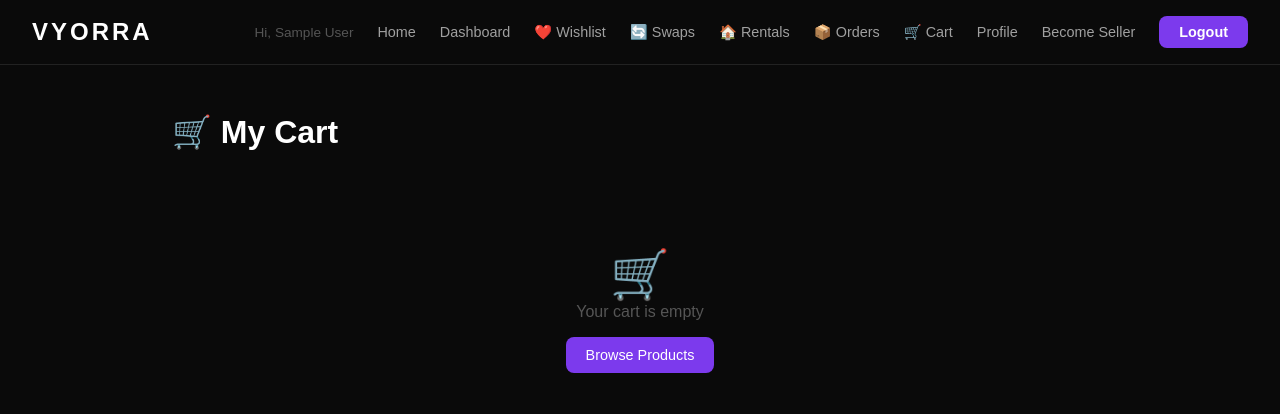
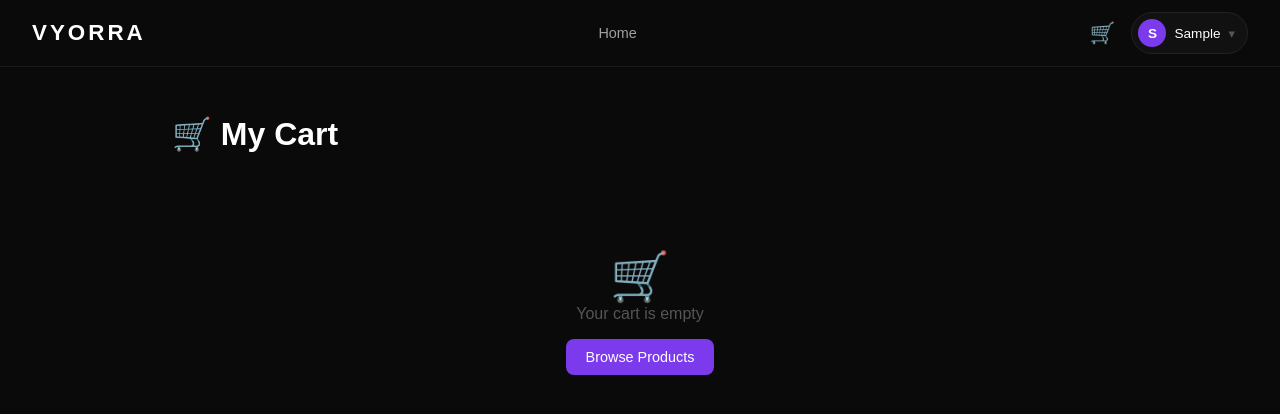
Before and after one commit to shivanianil8/mern-frontend, a React (Vite) app: page /cart in a window 1280 px wide. Shown: the top 414 px of the page. Built offline with nearby package versions, Linux system fonts and the light colour scheme; sample sign-in values are in the browser's storage.

Commit message:
premium navbar with dropdown menu

```diff
--- a/src/components/Navbar.jsx
+++ b/src/components/Navbar.jsx
@@ -1,22 +1,36 @@
-import { useState } from "react"
+import { useState, useRef, useEffect } from "react"
 import { Link, useNavigate } from "react-router-dom"
 import axios from "axios"
 import BASE_URL from "../api.js"
 import "../App.css"
 
 export default function Navbar() {
-  const navigate        = useNavigate()
-  const token           = localStorage.getItem("token")
-  const user            = JSON.parse(localStorage.getItem("user"))
-  const [open, setOpen] = useState(false)
+  const navigate          = useNavigate()
+  const token             = localStorage.getItem("token")
+  const user              = JSON.parse(localStorage.getItem("user"))
+  const [open, setOpen]   = useState(false)
+  const [dropdown, setDropdown] = useState(false)
+  const dropdownRef       = useRef(null)
 
-  const cart    = JSON.parse(localStorage.getItem("cart") || "[]")
+  const cart      = JSON.parse(localStorage.getItem("cart") || "[]")
   const cartCount = cart.reduce((sum, item) => sum + item.quantity, 0)
+
+  // Close dropdown when clicking outside
+  useEffect(() => {
+    const handleClick = (e) => {
+      if (dropdownRef.current && !dropdownRef.current.contains(e.target)) {
+        setDropdown(false)
+      }
+    }
+    document.addEventListener("mousedown", handleClick)
+    return () => document.removeEventListener("mousedown", handleClick)
+  }, [])
 
   const handleLogout = () => {
     localStorage.clear()
     navigate("/login")
     setOpen(false)
+    setDropdown(false)
   }
 
   const switchMode = async () => {
@@ -36,66 +50,107 @@ export default function Navbar() {
 
   return (
     <nav style={styles.nav}>
+      {/* Logo */}
       <Link to="/" style={styles.logo}>Vyorra</Link>
 
-      {/* Desktop Links */}
-      <div className="desktop-links">
+      {/* Desktop Center Links */}
+      <div className="desktop-links" style={{ gap: "2rem" }}>
         {token ? (
           <>
-            <span style={styles.welcome}>Hi, {user?.name}</span>
-
             <Link to="/" style={styles.link}>Home</Link>
 
-            <Link to="/dashboard" style={styles.link}>Dashboard</Link>
-
             {user?.activeMode === 'seller' && (
-              <Link to="/products" style={styles.link}>My Products</Link>
+              <>
+                <Link to="/products"    style={styles.link}>My Products</Link>
+                <Link to="/add-product" style={styles.link}>Add Product</Link>
+                <Link to="/seller-dashboard" style={styles.link}>Seller Dashboard</Link>
+              </>
             )}
-
-            <Link to="/wishlist" style={styles.link}>❤️ Wishlist</Link>
-
-            <Link to="/swap-requests" style={styles.link}>🔄 Swaps</Link>
-
-            <Link to="/my-rentals" style={styles.link}>🏠 Rentals</Link>
-
-            <Link to="/my-orders" style={styles.link}>📦 Orders</Link>
-
-            <Link to="/cart" style={styles.cartLink}>
-              🛒 Cart {cartCount > 0 && <span style={styles.cartBadge}>{cartCount}</span>}
-            </Link>
-
-            {user?.activeMode === 'seller' && (
-              <Link to="/add-product" style={styles.link}>Add Product</Link>
-            )}
-
-            {user?.activeMode === 'seller' ? (
-              <>
-                <Link to="/seller-dashboard" style={styles.link}>Seller Dashboard</Link>
-                <Link to="/profile" style={styles.link}>Profile</Link>
-                <button onClick={switchMode} style={styles.switchBtn}>
-                  👤 Buyer Mode
-                </button>
           </>
         ) : (
           <>
-                <Link to="/profile" style={styles.link}>Profile</Link>
-                {user?.isSeller ? (
-                  <button onClick={switchMode} style={styles.switchBtn}>
-                    🏪 Seller Mode
-                  </button>
-                ) : (
-                  <Link to="/become-seller" style={styles.link}>Become Seller</Link>
-                )}
+            <Link to="/" style={styles.link}>Home</Link>
           </>
         )}
+      </div>
 
-            <button onClick={handleLogout} style={styles.btn}>Logout</button>
+      {/* Desktop Right */}
+      <div style={styles.rightSection}>
+        {token ? (
+          <>
+            {/* Cart */}
+            <Link to="/cart" style={styles.cartBtn}>
+              🛒
+              {cartCount > 0 && <span style={styles.cartBadge}>{cartCount}</span>}
+            </Link>
+
+            {/* Profile Dropdown */}
+            <div style={styles.dropdownWrap} ref={dropdownRef}>
+              <button
+                style={styles.profileBtn}
+                onClick={() => setDropdown(!dropdown)}
+              >
+                <div style={styles.avatar}>
+                  {user?.name?.charAt(0).toUpperCase()}
+                </div>
+                <span style={styles.userName}>{user?.name?.split(" ")[0]}</span>
+                <span style={{ color: "#555", fontSize: "0.8rem" }}>▾</span>
+              </button>
+
+              {dropdown && (
+                <div style={styles.dropdown}>
+                  {/* Mode Badge */}
+                  <div style={styles.modeBadge}>
+                    {user?.activeMode === 'seller' ? '🏪 Seller Mode' : '🛍️ Buyer Mode'}
+                  </div>
+
+                  <Link to="/dashboard"  style={styles.dropItem} onClick={() => setDropdown(false)}>
+                    📊 Dashboard
+                  </Link>
+                  <Link to="/profile"    style={styles.dropItem} onClick={() => setDropdown(false)}>
+                    👤 Profile
+                  </Link>
+                  <Link to="/wishlist"   style={styles.dropItem} onClick={() => setDropdown(false)}>
+                    ❤️ Wishlist
+                  </Link>
+                  <Link to="/my-orders" style={styles.dropItem} onClick={() => setDropdown(false)}>
+                    📦 My Orders
+                  </Link>
+                  <Link to="/swap-requests" style={styles.dropItem} onClick={() => setDropdown(false)}>
+                    🔄 Swaps
+                  </Link>
+                  <Link to="/my-rentals" style={styles.dropItem} onClick={() => setDropdown(false)}>
+                    🏠 Rentals
+                  </Link>
+
+                  <div style={styles.dropDivider} />
+
+                  {user?.isSeller && (
+                    <button style={styles.dropItemBtn} onClick={() => { switchMode(); setDropdown(false) }}>
+                      {user?.activeMode === 'seller' ? '👤 Switch to Buyer' : '🏪 Switch to Seller'}
+                    </button>
+                  )}
+
+                  {!user?.isSeller && (
+                    <Link to="/become-seller" style={styles.dropItem} onClick={() => setDropdown(false)}>
+                      🏪 Become Seller
+                    </Link>
+                  )}
+
+                  <div style={styles.dropDivider} />
+
+                  <button style={styles.logoutItem} onClick={handleLogout}>
+                    🚪 Logout
+                  </button>
+                </div>
+              )}
+            </div>
           </>
         ) : (
-          <>
+          <div style={{ display: "flex", gap: "1rem", alignItems: "center" }}>
             <Link to="/login"  style={styles.link}>Login</Link>
-            <Link to="/signup" style={styles.btn}>Sign Up</Link>
-          </>
+            <Link to="/signup" style={styles.signupBtn}>Sign Up</Link>
+          </div>
         )}
       </div>
 
@@ -109,71 +164,35 @@ export default function Navbar() {
         <div style={styles.mobileMenu}>
           {token ? (
             <>
-              <span style={styles.mobileWelcome}>Hi, {user?.name}</span>
+              <div style={styles.mobileModeBadge}>
+                {user?.activeMode === 'seller' ? '🏪 Seller Mode' : '🛍️ Buyer Mode'}
+              </div>
 
-              <Link to="/dashboard" style={styles.mobileLink} onClick={() => setOpen(false)}>
-                Dashboard
-              </Link>
+              <Link to="/"           style={styles.mobileLink} onClick={() => setOpen(false)}>Home</Link>
+              <Link to="/dashboard"  style={styles.mobileLink} onClick={() => setOpen(false)}>📊 Dashboard</Link>
+              <Link to="/profile"    style={styles.mobileLink} onClick={() => setOpen(false)}>👤 Profile</Link>
+              <Link to="/cart"       style={styles.mobileLink} onClick={() => setOpen(false)}>🛒 Cart {cartCount > 0 && `(${cartCount})`}</Link>
+              <Link to="/wishlist"   style={styles.mobileLink} onClick={() => setOpen(false)}>❤️ Wishlist</Link>
+              <Link to="/my-orders"  style={styles.mobileLink} onClick={() => setOpen(false)}>📦 Orders</Link>
+              <Link to="/swap-requests" style={styles.mobileLink} onClick={() => setOpen(false)}>🔄 Swaps</Link>
+              <Link to="/my-rentals" style={styles.mobileLink} onClick={() => setOpen(false)}>🏠 Rentals</Link>
 
               {user?.activeMode === 'seller' && (
-                <Link to="/products" style={styles.mobileLink} onClick={() => setOpen(false)}>
-                  My Products
-                </Link>
+                <>
+                  <Link to="/products"      style={styles.mobileLink} onClick={() => setOpen(false)}>My Products</Link>
+                  <Link to="/add-product"   style={styles.mobileLink} onClick={() => setOpen(false)}>Add Product</Link>
+                  <Link to="/seller-dashboard" style={styles.mobileLink} onClick={() => setOpen(false)}>Seller Dashboard</Link>
+                </>
               )}
 
-              <Link to="/wishlist" style={styles.mobileLink} onClick={() => setOpen(false)}>
-                ❤️ Wishlist
-              </Link>
-
-              <Link to="/swap-requests" style={styles.mobileLink} onClick={() => setOpen(false)}>
-                🔄 Swaps
-              </Link>
-
-              <Link to="/my-rentals" style={styles.mobileLink} onClick={() => setOpen(false)}>
-                🏠 Rentals
-              </Link>
-
-              <Link to="/my-orders" style={styles.mobileLink} onClick={() => setOpen(false)}>
-                📦 Orders
-              </Link>
-
-              <Link to="/cart" style={styles.mobileLink} onClick={() => setOpen(false)}>
-                🛒 Cart {cartCount > 0 && `(${cartCount})`}
-              </Link>
-
-              {user?.activeMode === 'seller' && (
-                <Link to="/add-product" style={styles.mobileLink} onClick={() => setOpen(false)}>
-                  Add Product
-                </Link>
-              )}
-
-              {user?.activeMode === 'seller' ? (
-                <>
-                  <Link to="/seller-dashboard" style={styles.mobileLink} onClick={() => setOpen(false)}>
-                    Seller Dashboard
-                  </Link>
-                  <Link to="/profile" style={styles.mobileLink} onClick={() => setOpen(false)}>
-                    Profile
-                  </Link>
-                  <button onClick={switchMode} style={styles.mobileSwitchBtn}>
-                    👤 Switch to Buyer Mode
-                  </button>
-                </>
-              ) : (
-                <>
-                  <Link to="/profile" style={styles.mobileLink} onClick={() => setOpen(false)}>
-                    Profile
-                  </Link>
               {user?.isSeller ? (
-                    <button onClick={switchMode} style={styles.mobileSwitchBtn}>
-                      🏪 Switch to Seller Mode
+                <button onClick={() => { switchMode(); setOpen(false) }} style={styles.mobileSwitchBtn}>
+                  {user?.activeMode === 'seller' ? '👤 Switch to Buyer' : '🏪 Switch to Seller'}
                 </button>
               ) : (
                 <Link to="/become-seller" style={styles.mobileLink} onClick={() => setOpen(false)}>
-                      Become Seller
+                  🏪 Become Seller
                 </Link>
-                  )}
-                </>
               )}
 
               <button onClick={handleLogout} style={styles.mobileBtn}>Logout</button>
@@ -193,59 +212,100 @@ export default function Navbar() {
 const styles = {
   nav: {
     display: "flex", justifyContent: "space-between",
-    alignItems: "center", padding: "1rem 2rem",
-    background: "#0a0a0a", borderBottom: "1px solid #222222",
+    alignItems: "center", padding: "0.75rem 2rem",
+    background: "#0a0a0a", borderBottom: "1px solid #1a1a1a",
     position: "sticky", top: 0, zIndex: 100,
     backdropFilter: "blur(10px)"
   },
   logo: {
     color: "#ffffff", textDecoration: "none",
-    fontSize: "1.5rem", fontWeight: "700",
+    fontSize: "1.4rem", fontWeight: "800",
     letterSpacing: "3px", textTransform: "uppercase"
   },
   link: { color: "#a0a0a0", textDecoration: "none", fontSize: "0.9rem" },
-  cartLink: {
-    color: "#a0a0a0", textDecoration: "none",
-    fontSize: "0.9rem", position: "relative",
-    display: "flex", alignItems: "center", gap: "4px"
+  rightSection: { display: "flex", alignItems: "center", gap: "1rem" },
+  cartBtn: {
+    position: "relative", color: "#a0a0a0",
+    textDecoration: "none", fontSize: "1.3rem",
+    display: "flex", alignItems: "center"
   },
   cartBadge: {
+    position: "absolute", top: "-8px", right: "-8px",
     background: "#7c3aed", color: "#ffffff",
     borderRadius: "50%", width: "18px", height: "18px",
-    fontSize: "0.7rem", display: "flex",
-    alignItems: "center", justifyContent: "center",
-    fontWeight: "700"
+    fontSize: "0.65rem", display: "flex",
+    alignItems: "center", justifyContent: "center", fontWeight: "700"
   },
-  welcome: { color: "#555555", fontSize: "0.85rem" },
-  btn: {
+  profileBtn: {
+    display: "flex", alignItems: "center", gap: "8px",
+    background: "#111111", border: "1px solid #222222",
+    borderRadius: "50px", padding: "6px 12px 6px 6px",
+    cursor: "pointer", color: "#ffffff"
+  },
+  avatar: {
+    width: "28px", height: "28px", borderRadius: "50%",
+    background: "#7c3aed", color: "#ffffff",
+    display: "flex", alignItems: "center", justifyContent: "center",
+    fontSize: "0.85rem", fontWeight: "700"
+  },
+  userName: { color: "#ffffff", fontSize: "0.85rem", fontWeight: "500" },
+  dropdownWrap: { position: "relative" },
+  dropdown: {
+    position: "absolute", top: "calc(100% + 8px)", right: 0,
+    background: "#111111", border: "1px solid #222222",
+    borderRadius: "12px", padding: "0.5rem",
+    minWidth: "200px", zIndex: 200,
+    boxShadow: "0 8px 32px rgba(0,0,0,0.5)"
+  },
+  modeBadge: {
+    color: "#7c3aed", fontSize: "0.75rem", fontWeight: "600",
+    padding: "6px 12px", marginBottom: "4px"
+  },
+  dropItem: {
+    display: "block", color: "#a0a0a0", textDecoration: "none",
+    padding: "8px 12px", borderRadius: "8px", fontSize: "0.9rem",
+    transition: "background 0.2s"
+  },
+  dropItemBtn: {
+    display: "block", width: "100%", textAlign: "left",
+    color: "#a0a0a0", background: "transparent", border: "none",
+    padding: "8px 12px", borderRadius: "8px", fontSize: "0.9rem",
+    cursor: "pointer"
+  },
+  dropDivider: {
+    borderTop: "1px solid #222222", margin: "4px 0"
+  },
+  logoutItem: {
+    display: "block", width: "100%", textAlign: "left",
+    color: "#ef4444", background: "transparent", border: "none",
+    padding: "8px 12px", borderRadius: "8px", fontSize: "0.9rem",
+    cursor: "pointer"
+  },
+  signupBtn: {
     background: "#7c3aed", color: "#ffffff", border: "none",
     padding: "8px 20px", borderRadius: "8px", cursor: "pointer",
     fontWeight: "600", textDecoration: "none", fontSize: "0.9rem"
-  },
-  switchBtn: {
-    background: "#1a1a1a", color: "#a0a0a0", border: "1px solid #333",
-    padding: "6px 14px", borderRadius: "8px", cursor: "pointer",
-    fontSize: "0.85rem"
   },
   mobileMenu: {
     position: "absolute", top: "100%", left: 0, right: 0,
     background: "#0a0a0a", borderBottom: "1px solid #222222",
     padding: "1rem 2rem", display: "flex",
-    flexDirection: "column", gap: "0.5rem", zIndex: 99
+    flexDirection: "column", gap: "0.25rem", zIndex: 99
   },
-  mobileWelcome: {
-    color: "#555555", fontSize: "0.85rem",
-    paddingBottom: "0.5rem", borderBottom: "1px solid #1a1a1a"
+  mobileModeBadge: {
+    color: "#7c3aed", fontSize: "0.8rem", fontWeight: "600",
+    paddingBottom: "0.5rem", borderBottom: "1px solid #1a1a1a",
+    marginBottom: "0.25rem"
   },
   mobileLink: {
     color: "#a0a0a0", textDecoration: "none",
     fontSize: "1rem", padding: "0.75rem 0",
-    borderBottom: "1px solid #1a1a1a", display: "block"
+    borderBottom: "1px solid #111111", display: "block"
   },
   mobileSwitchBtn: {
     background: "#1a1a1a", color: "#a0a0a0", border: "1px solid #333",
     padding: "10px", borderRadius: "8px", cursor: "pointer",
-    fontSize: "0.9rem", textAlign: "left", width: "100%"
+    fontSize: "0.9rem", textAlign: "left", width: "100%", marginTop: "0.5rem"
   },
   mobileBtn: {
     background: "#7c3aed", color: "#ffffff", border: "none",
```
Lines whose indentation alone changed are shown as unchanged.
